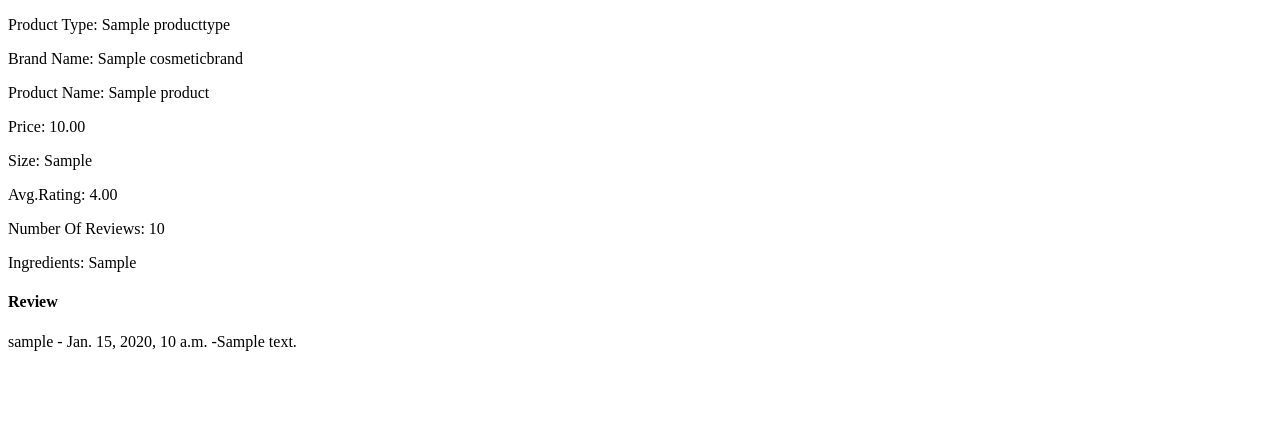
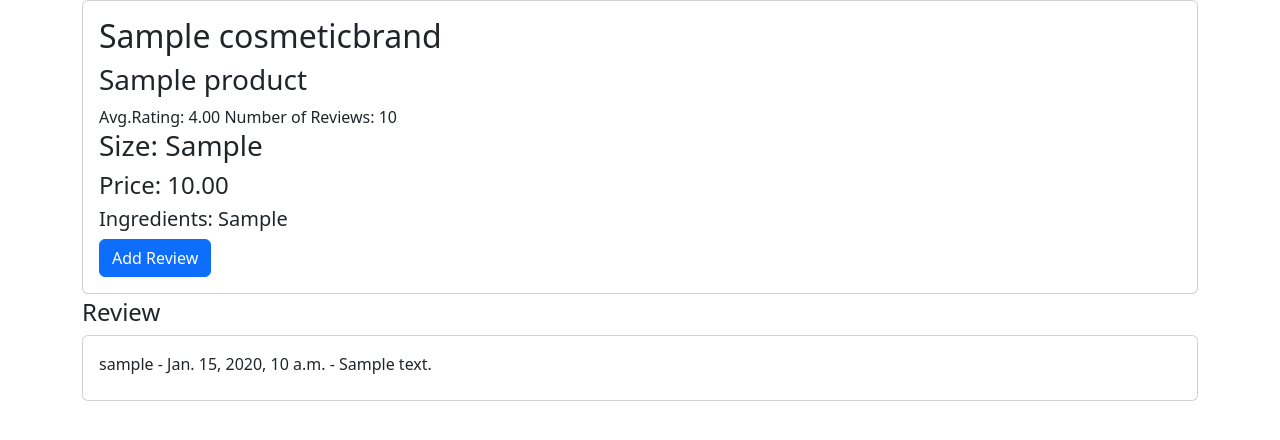
Before and after one commit to daniellee1011/cs5200_dbms_project, a Django app: page /productdetail/1 in a window 1280 px wide. Shown: the top 440 px of the page. Run offline with Django 4.2, Linux system fonts and the light colour scheme; tables that the repository leaves empty hold one stand-in row (values such as "Sample post"); parts of the project's set-up code (start-up, migrations or seed data) failed here and were passed over; some libraries are stand-ins or nearby versions.

Commit message:
change in productdetail added a button for adding a review

```diff
--- a/cosmetics/cospj/cosapp/templates/base.html
+++ b/cosmetics/cospj/cosapp/templates/base.html
@@ -7,9 +7,9 @@
     {% load bootstrap5 %}
 
     {% bootstrap_css %}
-
+    <link rel="stylesheet" href="https://cdn.jsdelivr.net/npm/bootstrap@5.2.3/dist/css/bootstrap.min.css" integrity="sha384-rbsA2VBKQhggwzxH7pPCaAqO46MgnOM80zW1RWuH61DGLwZJEdK2Kadq2F9CUG65" crossorigin="anonymous">
     {% bootstrap_javascript %}
-
+    <script defer src="https://cdn.jsdelivr.net/npm/bootstrap@5.2.3/dist/js/bootstrap.min.js" integrity="sha384-cuYeSxntonz0PPNlHhBs68uyIAVpIIOZZ5JqeqvYYIcEL727kskC66kF92t6Xl2V" crossorigin="anonymous"></script>
     {% bootstrap_messages %}
     <title>DjangoWoof</title>
 
--- a/cosmetics/cospj/cosapp/templates/productdetail.html
+++ b/cosmetics/cospj/cosapp/templates/productdetail.html
@@ -1,25 +1,35 @@
-<!DOCTYPE html>
-<html lang="ko">
-<head>
- <meta charset="utf-8">
-<body>
+{% extends 'base.html' %}
+{% load bootstrap5 %}
+
+{% block content %}
 
     <div class="container">
-        <p>Product Type: {{product.productType}}</p>
-        <p>Brand Name: {{product.cosmeticBrand}}</p>
-        <p>Product Name: {{product.name}}</p>
-        <p>Price: {{product.price}}</p>
-        <p>Size: {{product.size}}</p>
-        <p>Avg.Rating: {{product.avgRating}}</p>
-        <p>Number Of Reviews: {{product.numReviews}}</p>
-        <p>Ingredients: {{product.ingredients}}</p>
+          <div class="card mb-1">
+            <div class="card-body">
+
+              <h2>{{product.cosmeticBrand}}</h2>
+              <h3 class="product-title">{{product.name}}</h3>
+              <div class="rating">
+                Avg.Rating: {{product.avgRating}}
+                <span class="review-no">Number of Reviews: {{product.numReviews}}</span>
+              </div>
+              <h3>Size: {{product.size}}</h3>
+              <h4 class="price">Price: <span>{{product.price}}</span></h4>
+              <h5>Ingredients: {{product.ingredients}}</h5>
+              <div class="action">
+                <a href="{% url 'review' product.id %}" class="btn btn-primary">Add Review</a>
+              </div>
+
+            </div>
+          </div>
+
         <h4>Review</h4>
 
         {% if reviews %}
         {% for review in reviews %}
             <div class="card mb-1">
                 <div class="card-body">
-                    <p class="card-title">{{ review.user }} - {{ review.date }} -{{ review.description }} </p>
+                    <p class="card-title">{{ review.user }} - {{ review.date }} - {{ review.description }} </p>
                 </div>
             </div>
         {% endfor %}
@@ -30,5 +40,4 @@
 
     {% endif %}
       </div>
-
-</body>
+{% endblock %}
--- a/cosmetics/cospj/cosapp/templates/productlist.html
+++ b/cosmetics/cospj/cosapp/templates/productlist.html
@@ -7,6 +7,8 @@
             <div class="card mb-1">
                 <div class="card-body">
                     <a href="{% url 'productdetail-name' product.name %}" class="card-title">{{ product.name }}</a>
+                    <p>Average Rating:{{ product.avgRating }}  Reviews:{{ product.numReviews }}</p>
+
                 </div>
             </div>
         {% endfor %}
```
